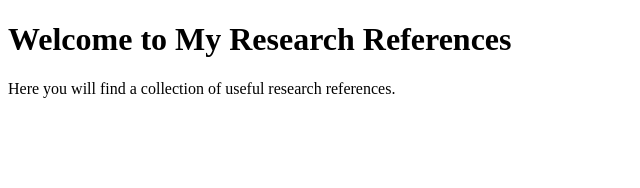
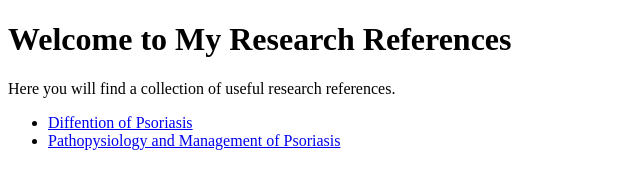
Before and after one commit to 0Saad/Research-References-Site, a plain HTML site: page index.html in a window 1280 px wide. Shown: the whole page, without its empty margins (0-640 px from the left). Drawn offline with Linux system fonts and the light colour scheme.

Commit message:
Update index.html

```diff
--- a/index.html
+++ b/index.html
@@ -10,3 +10,7 @@
     <p>Here you will find a collection of useful research references.</p>
 </body>
 </html>
+<ul>
+    <li><a href="https://cdn.mdedge.com/files/s3fs-public/Document/November-2018/CT102005006_S.PDF">Diffention of Psoriasis</a></li>
+    <li><a href="https://jamanetwork.com/journals/jama/article-abstract/2766169">Pathopysiology and Management of Psoriasis</a></li>
+</ul>
```
